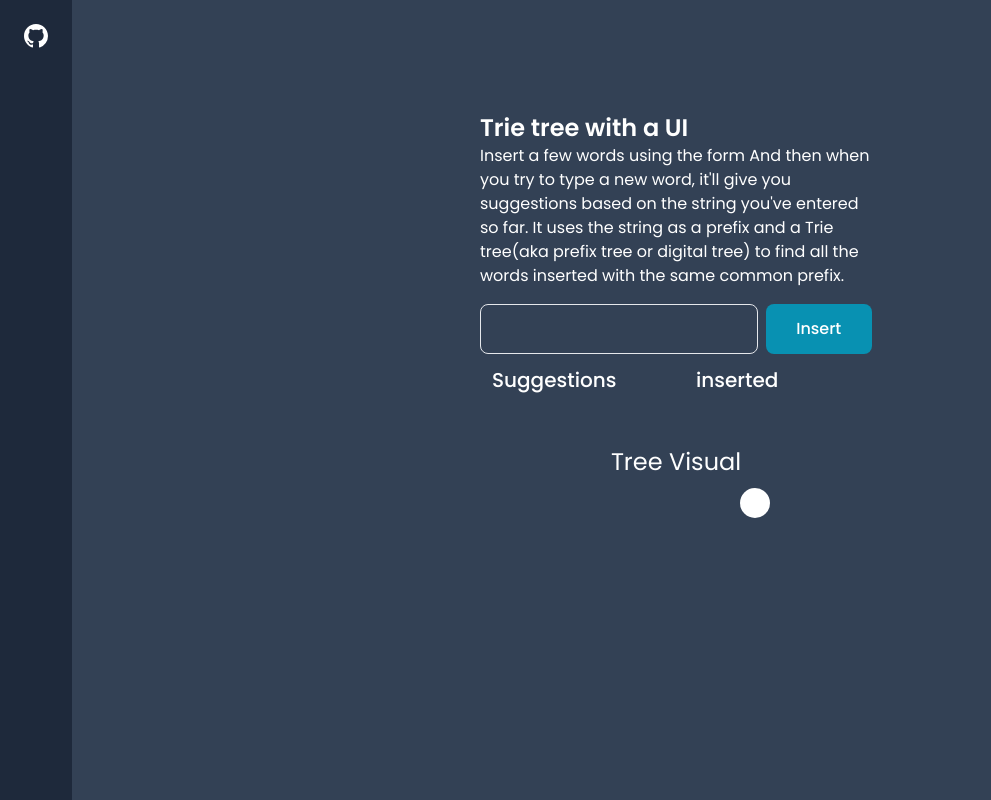
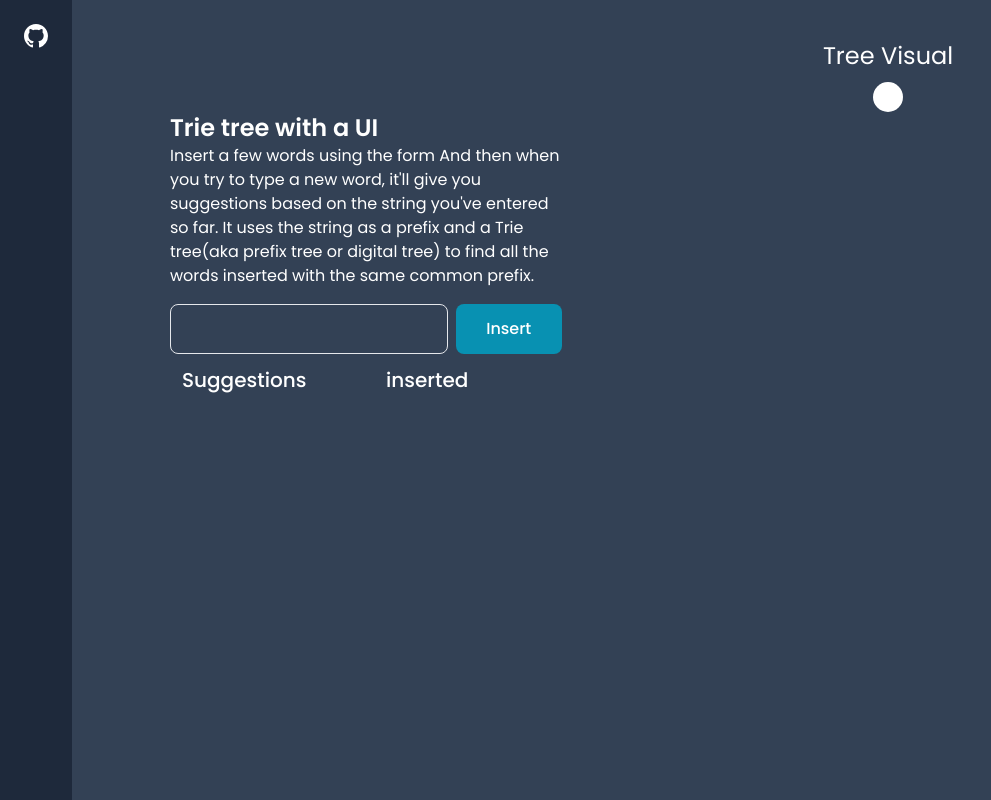
Before and after one commit to hamedtahmasebi/trie-tree-svelte, a SvelteKit app: page / in a window 1280 px wide. Shown: the whole page, without its empty margins (0-991 px from the left). Built offline with nearby package versions, Linux system fonts and the light colour scheme.

Commit message:
Better UI alignment

```diff
--- a/src/components/tree.svelte
+++ b/src/components/tree.svelte
@@ -1,10 +1,11 @@
 <script lang="ts">
+	export let treeRoot: TrieNode;
 	const PADDING_Y = 25;
 	const NODE_RADIUS = 15;
 
-	import type { TrieNode, TrieTree } from '$lib';
-	export let treeRoot: TrieNode;
+	import type { TrieNode } from '$lib';
 	import { tree, hierarchy, type HierarchyNode, type HierarchyLink, linkVertical } from 'd3';
+	import { onMount } from 'svelte';
 
 	type Node = { val: string; isEndOfWord: boolean; children: Node[] };
 	const adapter = (tn: TrieNode) => {
@@ -34,12 +35,23 @@
 	$: links = root.links();
 
 	$: nodes = root.descendants();
-	let width = 550;
+
+	$: height = (root.height + 3) * NODE_RADIUS * 2 + PADDING_Y;
+	let container: SVGElement;
+	$: width = 500;
+	onMount(() => {
+		width = container.clientWidth;
+		window.addEventListener('resize', (e) => {
+			width = container.clientWidth;
+		});
+	});
+
+	$: console.log(root.height);
 </script>
 
 <div>
 	<h2 class="text-2xl text-center">Tree Visual</h2>
-	<svg class="w-full" height={(root.height + 1) * NODE_RADIUS * 2 + PADDING_Y}>
+	<svg class="w-full" bind:this={container} {height}>
 		{#each links as l}
 			<path
 				d={linkVertical()({
--- a/src/routes/+page.svelte
+++ b/src/routes/+page.svelte
@@ -23,27 +23,27 @@
 			return;
 		}
 		let searchResult = tree.search(str);
-		console.log({ searchResult });
 		suggestions = searchResult;
 	};
 
 	$: removeHandler = (word: string) => {
-		{
 		tree.remove(word);
 		inserted = inserted.filter((w) => w !== word);
 		treeRoot = tree.root;
-		}
 	};
 </script>
 
 <div class="flex flex-col items-center w-full min-h-screen">
-	<div class="relative flex flex-col w-full lg:w-1/2 xl:w-1/3">
+	<div
+		class="relative flex flex-col items-center justify-center lg:items-start gap-8 lg:flex-row w-full"
+	>
+		<div class="flex flex-col lg:w-1/2 xl:w-1/3">
 			<h3 class="text-2xl font-semibold mt-28">Trie tree with a UI</h3>
 			<p class="mb-4">
 				Insert a few words using the form And then when you try to type a new word, it'll give you
 				suggestions based on the string you've entered so far. It uses the string as a prefix and a
-			Trie tree(aka prefix tree or digital tree) to find all the words inserted with the same common
-			prefix.
+				Trie tree(aka prefix tree or digital tree) to find all the words inserted with the same
+				common prefix.
 			</p>
 			<form
 				class="flex gap-2"
@@ -104,8 +104,9 @@
 					</div>
 				</div>
 			</div>
+		</div>
 		{#if tree.root}
-			<div class="mt-10">
+			<div class="mt-10 lg:w-1/2">
 				<Tree bind:treeRoot />
 			</div>
 		{/if}
```
Lines whose indentation alone changed are shown as unchanged.
